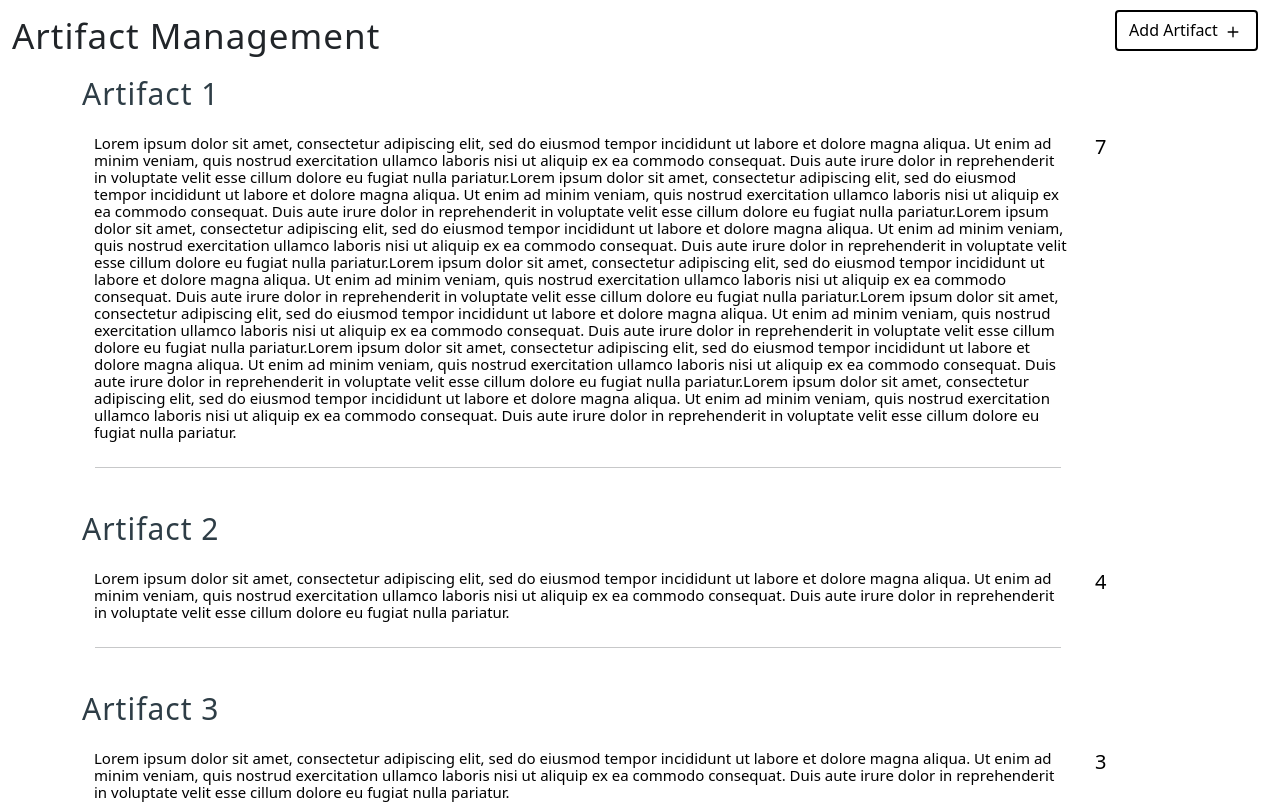
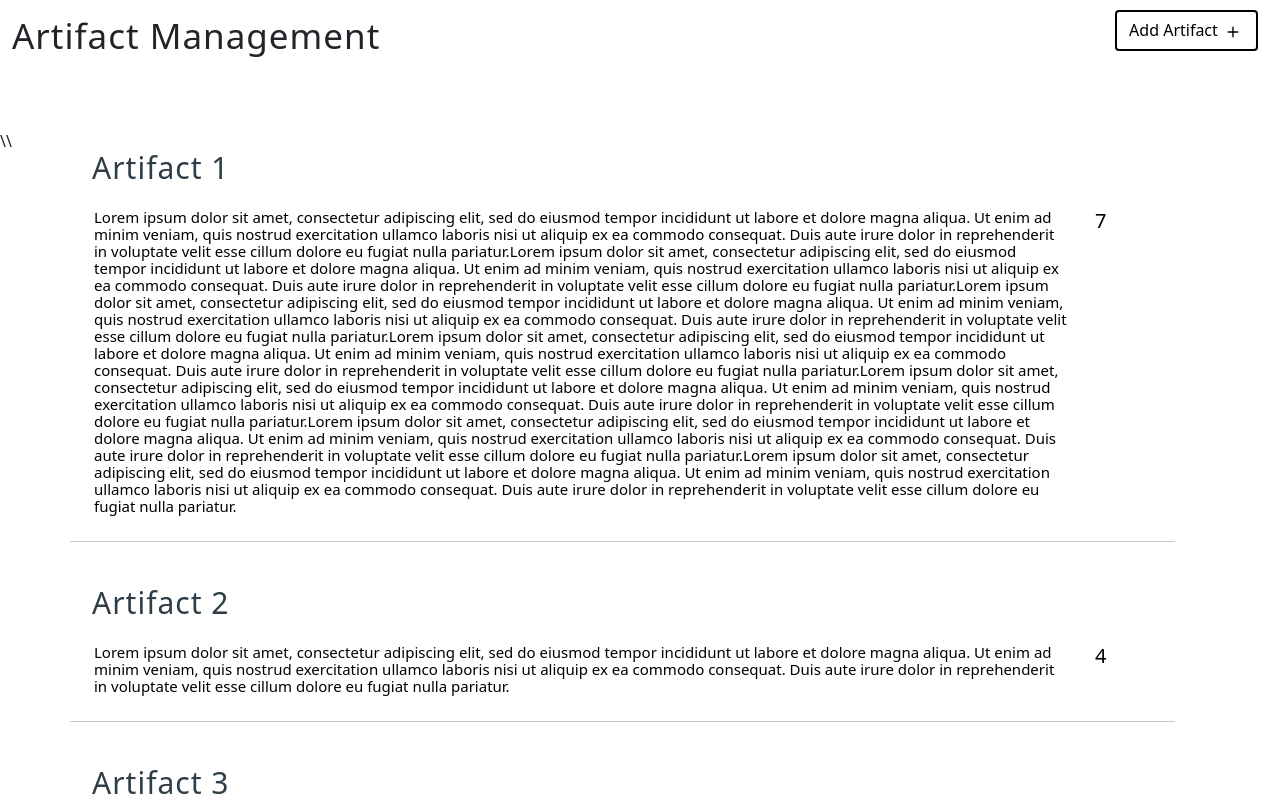
Before and after one commit to muctadir/lama, an Angular app in the folder frontend/: page /artifactmanagement in a window 1280 px wide. Shown: the top 804 px of the page. Built offline with nearby package versions, Linux system fonts and the light colour scheme.

Commit message:
Small Changes to padding

```diff
--- a/frontend/src/app/artifact-management-page/artifact-management-page.component.html
+++ b/frontend/src/app/artifact-management-page/artifact-management-page.component.html
@@ -17,9 +17,9 @@
     </div>
 
     <!--Content Row-->
-    <div class="row align-items-center" id="main_row">
+    <div class="row align-items-center" id="main_row">\\
         <!--For loop through data array-->
-        <div class='artifactGroup' *ngFor="let artifact of artifacts">
+        <div class='artifactGroup' *ngFor="let artifact of artifacts ">
             <!--Container for each artifact-->
             <div class="container" id="singleArtifact">
                 <div class="row align-items-center" id="artifactId">
@@ -32,24 +32,17 @@
                     <div class="col-11" id="text-timesLabelled-column">
                         <p class="artifactText">{{artifact.text}}</p>
                     </div>
-                     <!--Times Labelled-->
+                    <!--Times Labelled-->
                     <div class="col-1">
                         <p class="timesLabelled">{{artifact.timesLabelled}}</p>
                     </div>
                 </div>
                 <!--Line Separator-->
-                <div class="row justify-content-center" id="horizontalLineRow">
-                    <div class="col-6"></div>
-                    <hr class="horizontalLine" style="height:1px; width:95%; border-width:0px;">
+                <div class="row" id="horizontalLineRow">
+                    <div class="col" id="horizontalLineColumn" ></div>
+                    <hr class="horizontalLine" style="height:1px; width:99%; border-width:0px;">
                 </div>
-
             </div>
-
-
         </div>
-
-
     </div>
-
-
 </div>
--- a/frontend/src/app/artifact-management-page/artifact-management-page.component.scss
+++ b/frontend/src/app/artifact-management-page/artifact-management-page.component.scss
@@ -37,6 +37,7 @@ svg.bi.bi-plus{
 }
 #artifactId {
     text-align: left;
+    padding-left: 10px;
     padding-bottom: 10px;
     letter-spacing: 1px;
     font-style: normal;
@@ -52,10 +53,10 @@ svg.bi.bi-plus{
 #horizontalLineRow{
     padding-top: 10px;
     padding-bottom: 30px;
-    padding-right: 100px;
+    padding-right: 0px;
 }
-hr.horizontalLine {
-    padding-top: 0px;
+#horizontalLineColumn{
+    padding-right: 0px;
 }
 p.timesLabelled{
     font-size: 20px;
@@ -63,7 +64,11 @@ p.timesLabelled{
     color: #000000;
 }
 p.artifactText{
+    padding-right: 0px;
     font-size: 15px;
     line-height: 17px;
     color: #000000;
 }
+#main_row{
+    padding-top: 50px;
+}
```
